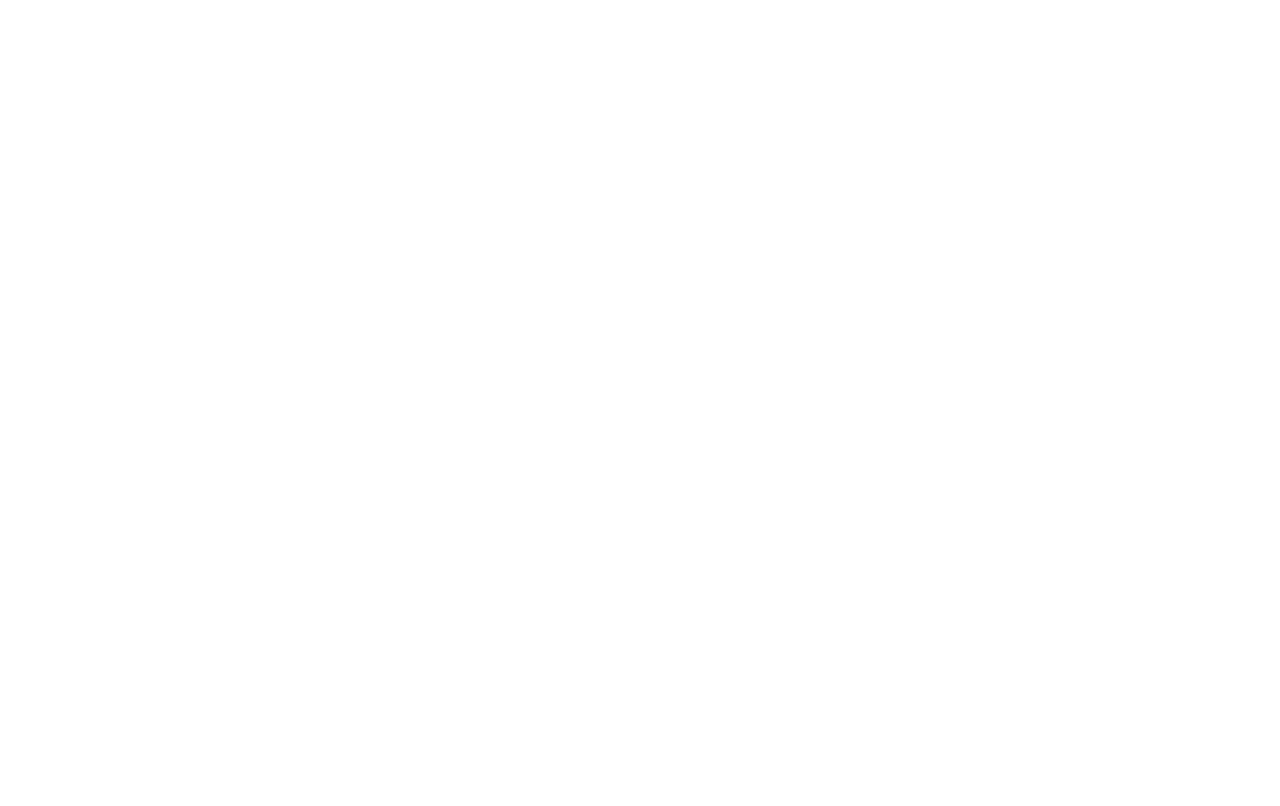
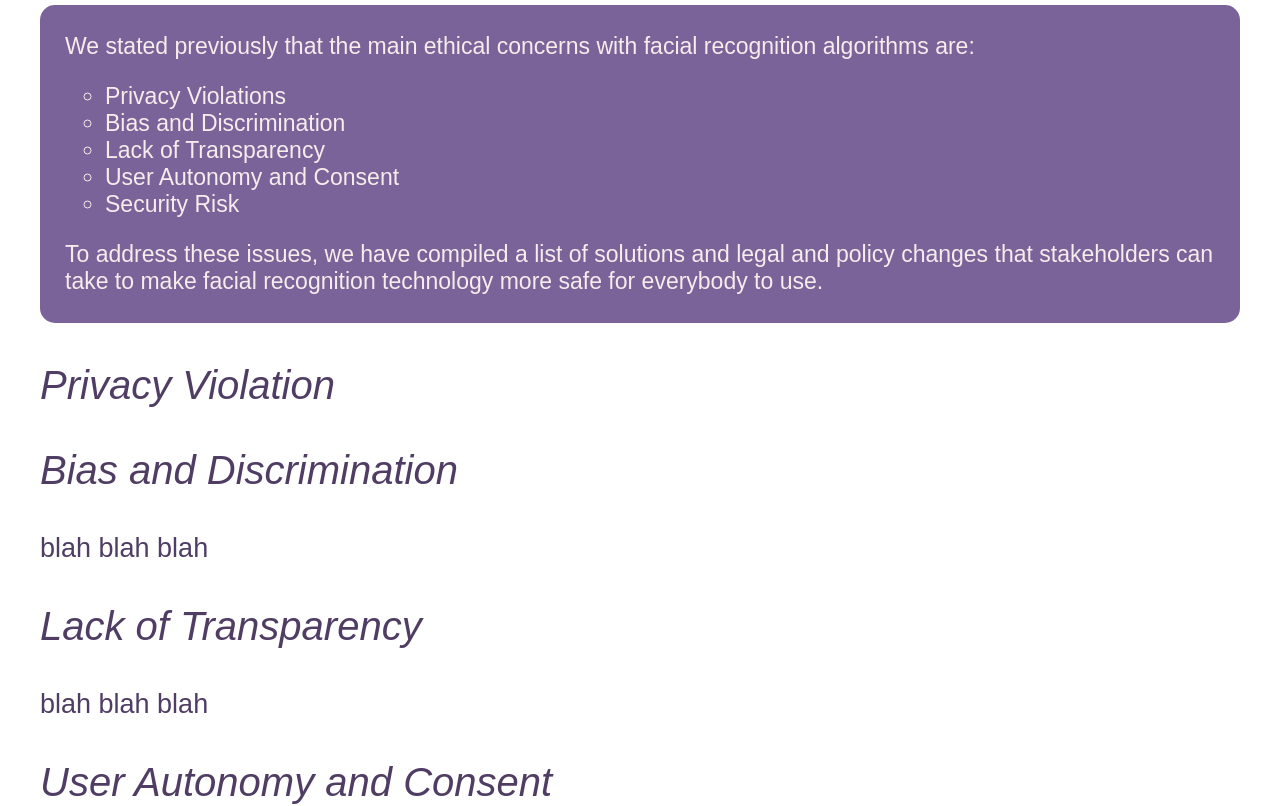
Before and after one commit to ameena-nia/SENG-601-Group5-Project, a React (Vite) app: page /todo in a window 1280 px wide. Shown: the part 220-1026 px from the top of the page. Before the commit the page ends 800 px from the top, so only its background shows below. Built offline with nearby package versions, Linux system fonts and the light colour scheme; a web font is replaced by a local one.

Commit message:
Working on ToDo header section.

```diff
--- a/src/Pages/ToDo.css
+++ b/src/Pages/ToDo.css
@@ -6,10 +6,40 @@
   margin: 0 auto;
 }
 
-/*
-.homepage p {
-  font-size: 20px;
-  opacity: 0;
-  animation: slideIn 1s ease-out forwards;
+.todo-header {
+  background-color: #7a6399;
+  padding: 5px;
+  border-radius: 15px;
+  cursor: pointer;
 }
-*/
+
+.todo-header:hover {
+  box-shadow: 10px 10px 15px rgba(44, 28, 58, 0.3);
+  transition: all 350ms ease;
+}
+
+.todo-page h3 {
+  font-size: 40px;
+  font-style: italic;
+}
+
+.todo-header p, ul{
+  font-size: 23px;
+  color: rgb(247, 236, 236);
+  margin-left: 20px;
+}
+
+.todo-header ul {
+  list-style-type: circle;
+  margin-left: 20px;
+}
+
+.todo-header a{
+  color: rgb(247, 236, 236);
+  text-decoration: none;
+  cursor: pointer;
+}
+
+.todo-header a:hover {
+  text-decoration: underline;
+}
--- a/src/Pages/ToDo.jsx
+++ b/src/Pages/ToDo.jsx
@@ -5,6 +5,43 @@ export default function ToDo (){
     return (
         <div class="todo-page">
             <h1>POTENTIAL SOLUTIONS</h1>
+            <div class="todo-header">
+                <p>We stated previously that the main ethical concerns with facial recognition algorithms are:</p>
+                <ul>
+                    <li><a href="#privacy">Privacy Violations</a></li>
+                    <li><a href="#bias">Bias and Discrimination</a></li>
+                    <li><a href="#transparency">Lack of Transparency</a></li>
+                    <li><a href="#autonomy">User Autonomy and Consent</a></li>
+                    <li><a href="#risk">Security Risk</a></li>
+                </ul>
+                <p>To address these issues, we have compiled a list of solutions and legal and policy changes that stakeholders can take to make facial recognition technology more safe for everybody to use.</p>
+            </div>
+
+            <section id="solutions">
+                <section id="privacy">
+                    <h3>Privacy Violation</h3>
+                </section>
+
+                <section id="bias">
+                    <h3>Bias and Discrimination</h3>
+                    <p>blah blah blah</p>
+                </section>
+
+                <section id="transparency">
+                    <h3>Lack of Transparency</h3>
+                    <p>blah blah blah</p>
+                </section>
+
+                <section id="autonomy">
+                    <h3>User Autonomy and Consent</h3>
+                    <p>blah blah blah</p>
+                </section>
+
+                <section id="risk">
+                    <h3>Security Risk</h3>
+                    <p>blah blah blah</p>
+                </section>
+            </section>
         </div>
 
     );
```
